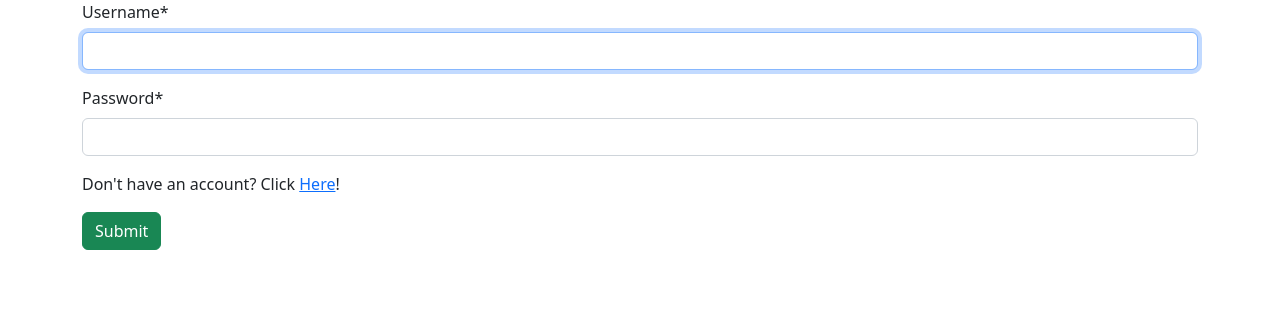
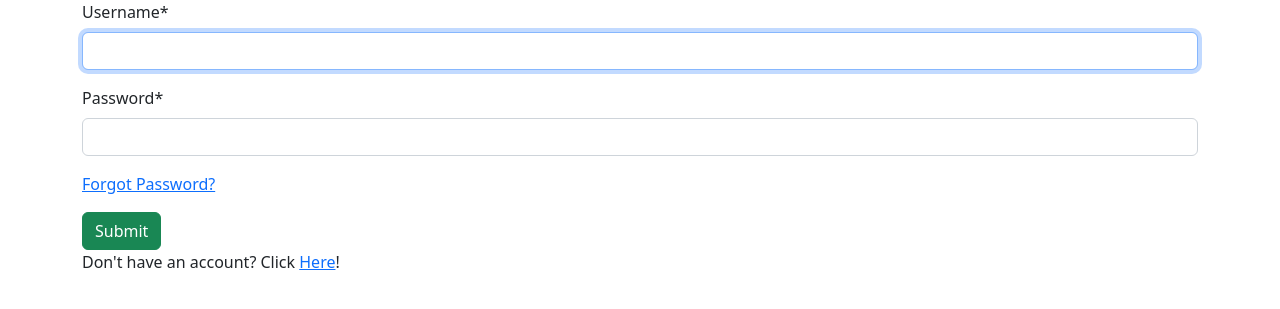
Before and after one commit to Siva0910/CloudStorageDeduplication, a Django app: page /login/ in a window 1280 px wide. Shown: the part 56-365 px from the top of the page. Run offline with Django 5.2, Linux system fonts and the light colour scheme; some libraries are stand-ins or nearby versions.

Commit message:
password reset func added

```diff
--- a/FileUpload/urls.py
+++ b/FileUpload/urls.py
@@ -3,16 +3,22 @@ from django.urls import path
 
 from CloudStorageDeduplication import settings
 from . import views
+from django.contrib.auth import views as auth_views
 
 urlpatterns = [
-    path('', views.index, name='index'),
+    # path('', views.index, name='index'),
     path('index/', views.index, name='index'),
-    # path('my-login/', views.login, name='my-login'),
+    path('login/', auth_views.LoginView.as_view(), name='login'),
     path('sign-up/', views.sign_up, name='sign-up'),
     path('logout/', views.logout1, name='logout'),
     path('file-upload/', views.file_upload, name='file-upload'),
     path('delete-file/<int:id>', views.delete_file, name='delete-file'),
-    path('download-file/<int:id>', views.download_file, name='download-file')
+    path('download-file/<int:id>', views.download_file, name='download-file'),
+    path('password-change', auth_views.PasswordChangeView.as_view(), name='password_change'),
+    path('password-reset/', auth_views.PasswordResetView.as_view(), name='password-reset'),
+    path("password_reset/done/", auth_views.PasswordResetDoneView.as_view(), name="password_reset_done"),
+    path("reset/<uidb64>/<token>/", auth_views.PasswordResetConfirmView.as_view(), name="password_reset_confirm"),
+    path("reset/done/", auth_views.PasswordResetCompleteView.as_view(), name="password_reset_complete"),
 ]
 
 urlpatterns += static(settings.MEDIA_URL, document_root=settings.MEDIA_ROOT)
--- a/templates/main/home.html
+++ b/templates/main/home.html
@@ -11,6 +11,7 @@
 
 <div class="container">
     {% block content %}
+        <p><a href="/password-change">Forgot Password?</a>!</p>
 
         {% if messages %}
             {% for message in messages %}
--- a/templates/registration/login.html
+++ b/templates/registration/login.html
@@ -10,7 +10,15 @@
     <form method="POST">
         {% csrf_token %}
         {{ form | crispy }}
-        <p>Don't have an account? Click <a href="/sign-up">Here</a>!</p>
-        <input  type="submit" class="btn btn-success ">
+
+        <div class="d-flex flex-column ">
+            <div>
+                <p><a href="/password-reset/">Forgot Password?</a></p>
+                <input  type="submit" class="btn btn-success ">
+            </div>
+            <p>Don't have an account? Click <a href="/sign-up">Here</a>!</p>
+
+        </div>
+
     </form>
 {% endblock %}
```
Also changed, not shown: CloudStorageDeduplication/settings.py (+7 -0 lines), FileUpload/views.py (+0 -18 lines), 2 other files.
